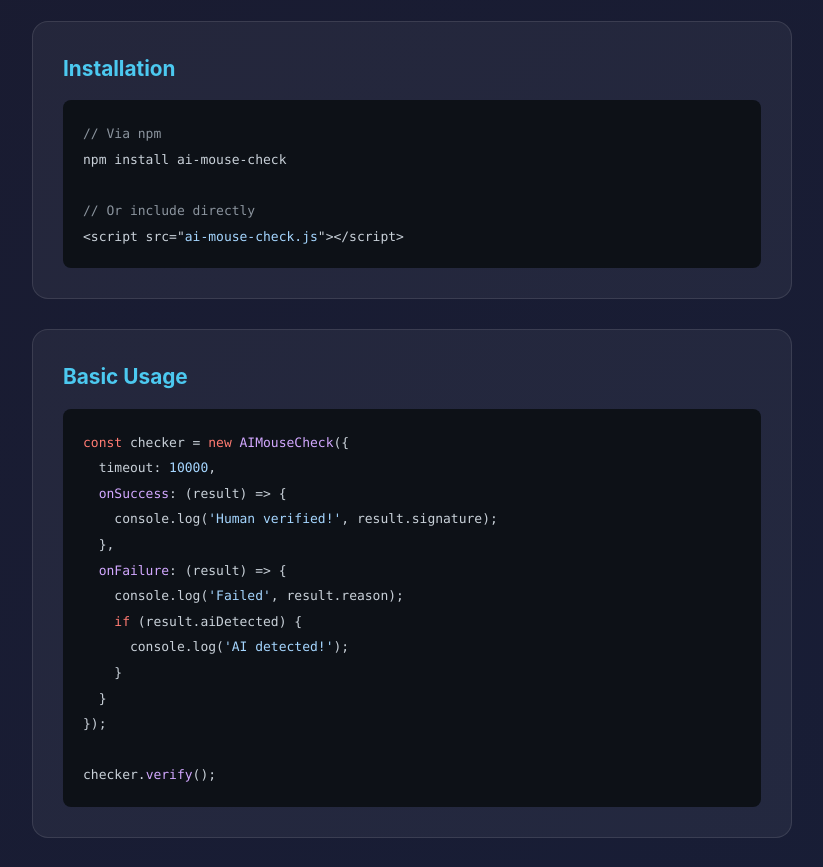
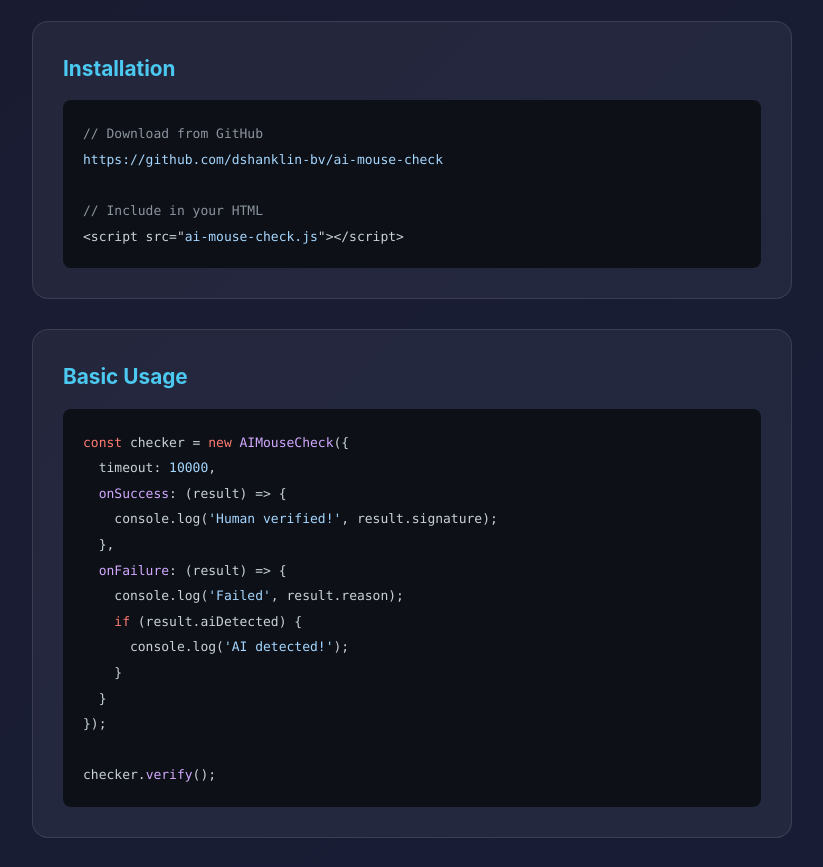
Before and after one commit to dshanklin-bv/ai-mouse-check, a website: page index.html in a window 1280 px wide. Shown: the part 1020-1887 px from the top of the page, without its empty margins (228-1051 px from the left). Drawn offline with Linux system fonts and the light colour scheme.

Commit message:
Remove false npm/CDN claims from docs

```diff
--- a/index.html
+++ b/index.html
@@ -247,10 +247,10 @@
     <section class="demo-section">
       <h2>Installation</h2>
       <div class="code-section">
-        <code><span class="comment">// Via npm</span>
-npm install ai-mouse-check
+        <code><span class="comment">// Download from GitHub</span>
+<span class="string">https://github.com/dshanklin-bv/ai-mouse-check</span>
 
-<span class="comment">// Or include directly</span>
+<span class="comment">// Include in your HTML</span>
 &lt;script src="<span class="string">ai-mouse-check.js</span>"&gt;&lt;/script&gt;</code>
       </div>
     </section>
```
Also changed, not shown: README.md.
